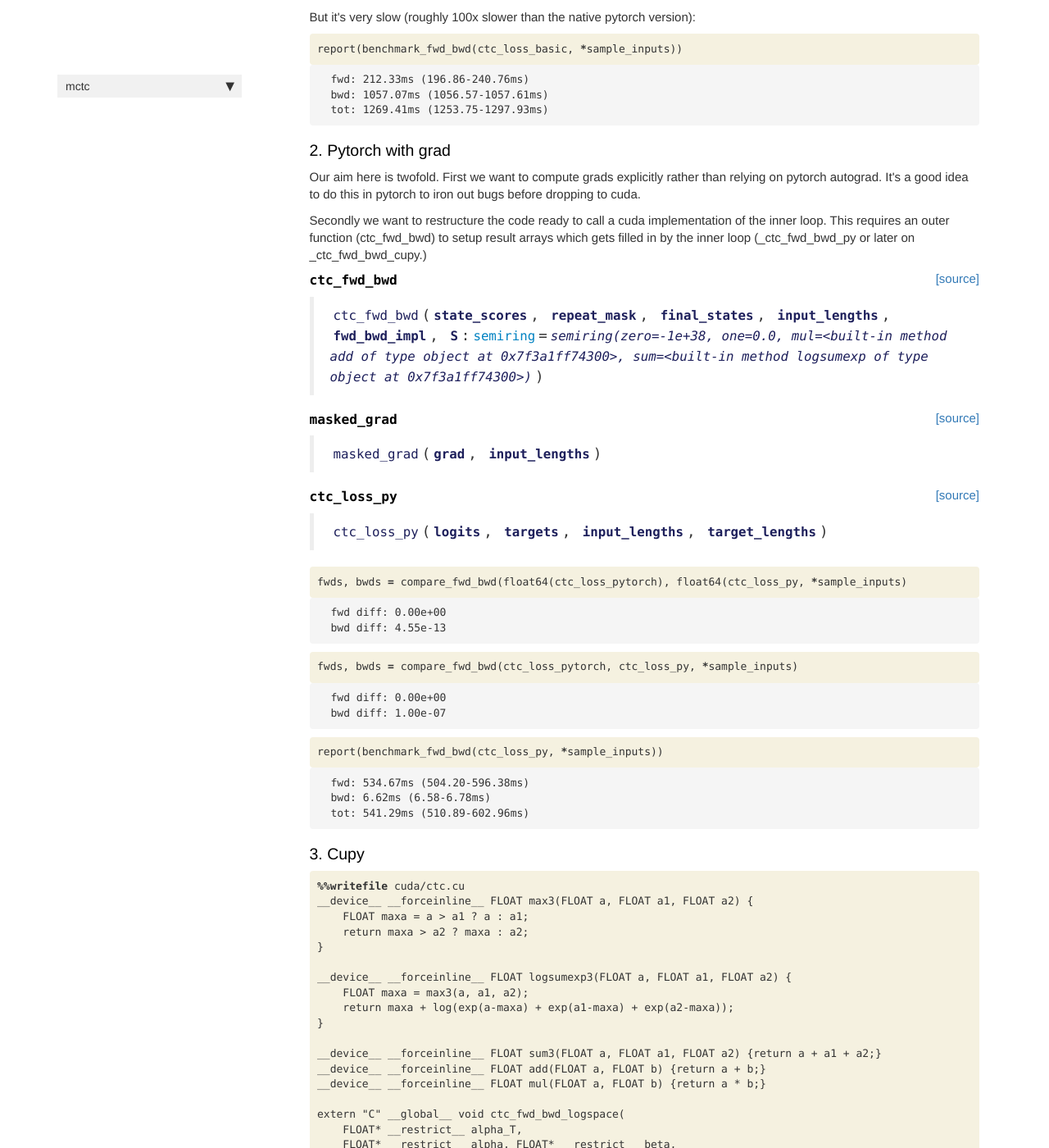
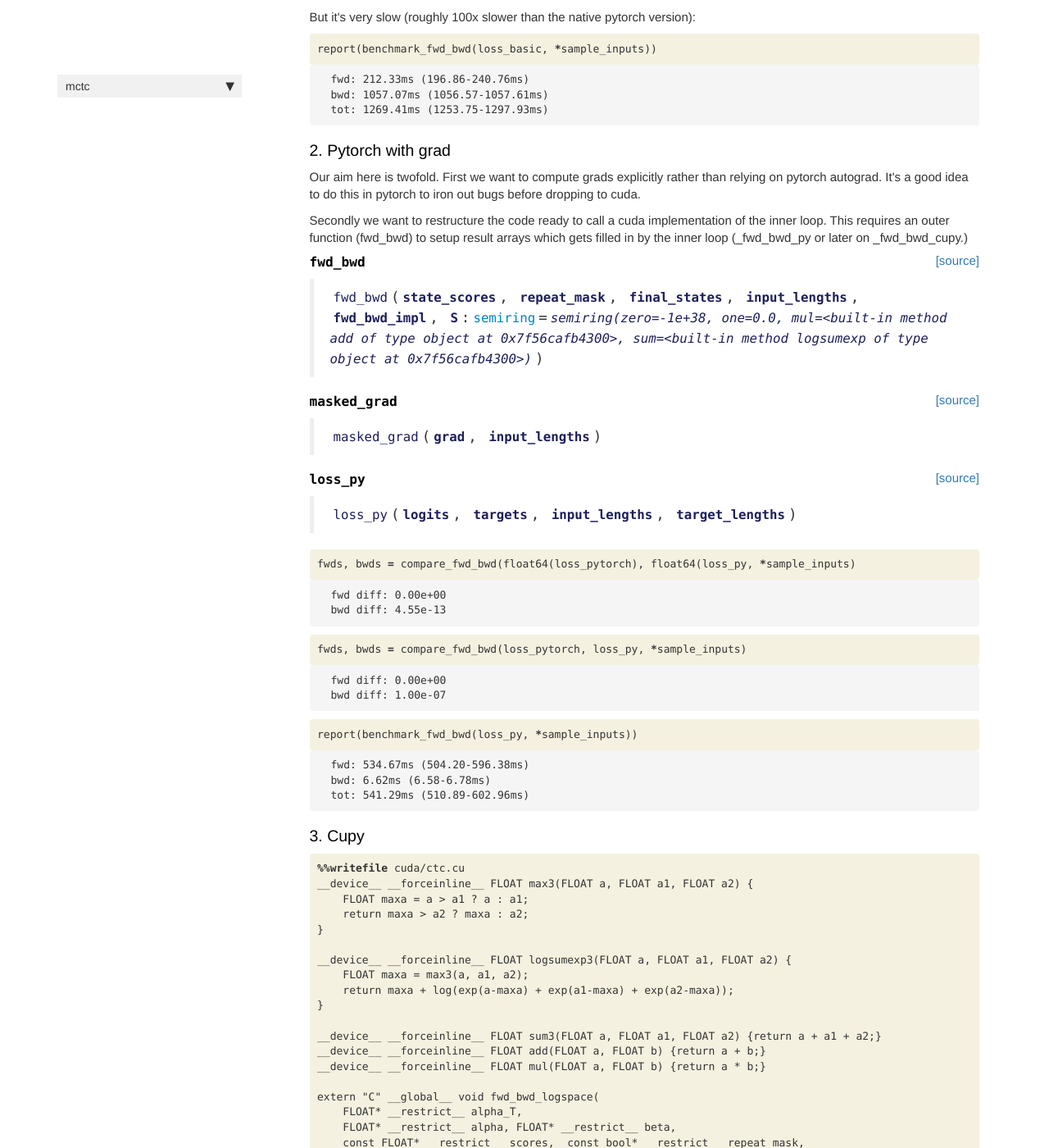
Before and after one commit to davidcpage/seqdist, a Jekyll site: the page built from docs/CTC_loss.html, in a window 1280 px wide and 1400 px high, scrolled down 3002 px. Shown: the whole window at 82% size. Built offline with Jekyll 4.4.1, drawn with Linux system fonts in a browser that asks for light colours; nearby versions of some CDN libraries; comment, search, counter and statistics services are not loaded; some of the changed text lies outside the part shown.

```diff
--- a/docs/CTC_loss.html
+++ b/docs/CTC_loss.html
@@ -215,7 +215,7 @@ cudnn:  6.0089
 
 
 <div class="output_markdown rendered_html output_subarea ">
-<h4 id="ctc_loss_pytorch" class="doc_header"><code>ctc_loss_pytorch</code><a href="https://github.com/davidcpage/mctc/tree/master/mctc/ctc.py#L33" class="source_link" style="float:right">[source]</a></h4><blockquote><p><code>ctc_loss_pytorch</code>(<strong><code>logits</code></strong>, <strong><code>targets</code></strong>, <strong><code>input_lengths</code></strong>, <strong><code>target_lengths</code></strong>, <strong><code>blank</code></strong>=<em><code>0</code></em>, <strong><code>reduction</code></strong>=<em><code>'mean'</code></em>, <strong><code>zero_infinity</code></strong>=<em><code>False</code></em>)</p>
+<h4 id="loss_pytorch" class="doc_header"><code>loss_pytorch</code><a href="https://github.com/davidcpage/mctc/tree/master/mctc/ctc.py#L33" class="source_link" style="float:right">[source]</a></h4><blockquote><p><code>loss_pytorch</code>(<strong><code>logits</code></strong>, <strong><code>targets</code></strong>, <strong><code>input_lengths</code></strong>, <strong><code>target_lengths</code></strong>, <strong><code>blank</code></strong>=<em><code>0</code></em>, <strong><code>reduction</code></strong>=<em><code>'mean'</code></em>, <strong><code>zero_infinity</code></strong>=<em><code>False</code></em>)</p>
 </blockquote>
 
 </div>
@@ -236,7 +236,7 @@ cudnn:  6.0089
 <div class="inner_cell">
     <div class="input_area">
 <div class=" highlight hl-ipython3"><pre><span></span><span class="n">sample_inputs</span> <span class="o">=</span> <span class="n">logits</span><span class="p">,</span> <span class="n">targets</span><span class="p">,</span> <span class="n">input_lengths</span><span class="p">,</span> <span class="n">target_lengths</span> <span class="o">=</span> <span class="n">generate_sample_inputs</span><span class="p">(</span><span class="n">T_min</span><span class="o">=</span><span class="mi">450</span><span class="p">,</span> <span class="n">T_max</span><span class="o">=</span><span class="mi">500</span><span class="p">,</span> <span class="n">N</span><span class="o">=</span><span class="mi">128</span><span class="p">,</span> <span class="n">C</span><span class="o">=</span><span class="mi">20</span><span class="p">,</span> <span class="n">L_min</span><span class="o">=</span><span class="mi">80</span><span class="p">,</span> <span class="n">L_max</span><span class="o">=</span><span class="mi">100</span><span class="p">)</span>
-<span class="n">ctc_loss_pytorch</span><span class="p">(</span><span class="o">*</span><span class="n">sample_inputs</span><span class="p">)</span><span class="o">.</span><span class="n">item</span><span class="p">()</span>
+<span class="n">loss_pytorch</span><span class="p">(</span><span class="o">*</span><span class="n">sample_inputs</span><span class="p">)</span><span class="o">.</span><span class="n">item</span><span class="p">()</span>
 </pre></div>
 
     </div>
@@ -269,7 +269,7 @@ cudnn:  6.0089
 
 <div class="inner_cell">
     <div class="input_area">
-<div class=" highlight hl-ipython3"><pre><span></span><span class="n">report</span><span class="p">(</span><span class="n">benchmark_fwd_bwd</span><span class="p">(</span><span class="n">ctc_loss_pytorch</span><span class="p">,</span> <span class="o">*</span><span class="n">sample_inputs</span><span class="p">))</span>
+<div class=" highlight hl-ipython3"><pre><span></span><span class="n">report</span><span class="p">(</span><span class="n">benchmark_fwd_bwd</span><span class="p">(</span><span class="n">loss_pytorch</span><span class="p">,</span> <span class="o">*</span><span class="n">sample_inputs</span><span class="p">))</span>
 </pre></div>
 
     </div>
@@ -380,7 +380,7 @@ tot: 14.50ms (13.15-15.57ms)
 
 
 <div class="output_markdown rendered_html output_subarea ">
-<h4 id="ctc_loss_basic" class="doc_header"><code>ctc_loss_basic</code><a href="https://github.com/davidcpage/mctc/tree/master/mctc/ctc.py#L66" class="source_link" style="float:right">[source]</a></h4><blockquote><p><code>ctc_loss_basic</code>(<strong><code>logits</code></strong>, <strong><code>targets</code></strong>, <strong><code>input_lengths</code></strong>, <strong><code>target_lengths</code></strong>)</p>
+<h4 id="loss_basic" class="doc_header"><code>loss_basic</code><a href="https://github.com/davidcpage/mctc/tree/master/mctc/ctc.py#L66" class="source_link" style="float:right">[source]</a></h4><blockquote><p><code>loss_basic</code>(<strong><code>logits</code></strong>, <strong><code>targets</code></strong>, <strong><code>input_lengths</code></strong>, <strong><code>target_lengths</code></strong>)</p>
 </blockquote>
 
 </div>
@@ -407,7 +407,7 @@ tot: 14.50ms (13.15-15.57ms)
 
 <div class="inner_cell">
     <div class="input_area">
-<div class=" highlight hl-ipython3"><pre><span></span><span class="n">compare_fwd_bwd</span><span class="p">(</span><span class="n">float64</span><span class="p">(</span><span class="n">ctc_loss_pytorch</span><span class="p">),</span> <span class="n">float64</span><span class="p">(</span><span class="n">ctc_loss_basic</span><span class="p">),</span> <span class="o">*</span><span class="n">sample_inputs</span><span class="p">);</span>
+<div class=" highlight hl-ipython3"><pre><span></span><span class="n">compare_fwd_bwd</span><span class="p">(</span><span class="n">float64</span><span class="p">(</span><span class="n">loss_pytorch</span><span class="p">),</span> <span class="n">float64</span><span class="p">(</span><span class="n">loss_basic</span><span class="p">),</span> <span class="o">*</span><span class="n">sample_inputs</span><span class="p">);</span>
 </pre></div>
 
     </div>
@@ -439,7 +439,7 @@ bwd diff: 4.55e-13
 
 <div class="inner_cell">
     <div class="input_area">
-<div class=" highlight hl-ipython3"><pre><span></span><span class="n">compare_fwd_bwd</span><span class="p">(</span><span class="n">ctc_loss_pytorch</span><span class="p">,</span> <span class="n">ctc_loss_basic</span><span class="p">,</span> <span class="o">*</span><span class="n">sample_inputs</span><span class="p">);</span>
+<div class=" highlight hl-ipython3"><pre><span></span><span class="n">compare_fwd_bwd</span><span class="p">(</span><span class="n">loss_pytorch</span><span class="p">,</span> <span class="n">loss_basic</span><span class="p">,</span> <span class="o">*</span><span class="n">sample_inputs</span><span class="p">);</span>
 </pre></div>
 
     </div>
@@ -478,7 +478,7 @@ bwd diff: 1.10e-07
 
 <div class="inner_cell">
     <div class="input_area">
-<div class=" highlight hl-ipython3"><pre><span></span><span class="n">report</span><span class="p">(</span><span class="n">benchmark_fwd_bwd</span><span class="p">(</span><span class="n">ctc_loss_basic</span><span class="p">,</span> <span class="o">*</span><span class="n">sample_inputs</span><span class="p">))</span>
+<div class=" highlight hl-ipython3"><pre><span></span><span class="n">report</span><span class="p">(</span><span class="n">benchmark_fwd_bwd</span><span class="p">(</span><span class="n">loss_basic</span><span class="p">,</span> <span class="o">*</span><span class="n">sample_inputs</span><span class="p">))</span>
 </pre></div>
 
     </div>
@@ -513,7 +513,7 @@ tot: 1269.41ms (1253.75-1297.93ms)
 <div class="cell border-box-sizing text_cell rendered"><div class="inner_cell">
 <div class="text_cell_render border-box-sizing rendered_html">
 <p>Our aim here is twofold. First we want to compute grads explicitly rather than relying on pytorch autograd. It's a good idea to do this in pytorch to iron out bugs before dropping to cuda.</p>
-<p>Secondly we want to restructure the code ready to call a cuda implementation of the inner loop. This requires an outer function (ctc_fwd_bwd) to setup result arrays which gets filled in by the inner loop (_ctc_fwd_bwd_py or later on _ctc_fwd_bwd_cupy.)</p>
+<p>Secondly we want to restructure the code ready to call a cuda implementation of the inner loop. This requires an outer function (fwd_bwd) to setup result arrays which gets filled in by the inner loop (_fwd_bwd_py or later on _fwd_bwd_cupy.)</p>
 
 </div>
 </div>
@@ -536,7 +536,7 @@ tot: 1269.41ms (1253.75-1297.93ms)
 
 
 <div class="output_markdown rendered_html output_subarea ">
-<h4 id="ctc_fwd_bwd" class="doc_header"><code>ctc_fwd_bwd</code><a href="https://github.com/davidcpage/mctc/tree/master/mctc/ctc.py#L72" class="source_link" style="float:right">[source]</a></h4><blockquote><p><code>ctc_fwd_bwd</code>(<strong><code>state_scores</code></strong>, <strong><code>repeat_mask</code></strong>, <strong><code>final_states</code></strong>, <strong><code>input_lengths</code></strong>, <strong><code>fwd_bwd_impl</code></strong>, <strong><code>S</code></strong>:<a href="/mctc/CTC_loss#semiring"><code>semiring</code></a>=<em><code>semiring(zero=-1e+38, one=0.0, mul=&lt;built-in method add of type object at 0x7f3a1ff74300&gt;, sum=&lt;built-in method logsumexp of type object at 0x7f3a1ff74300&gt;)</code></em>)</p>
+<h4 id="fwd_bwd" class="doc_header"><code>fwd_bwd</code><a href="https://github.com/davidcpage/mctc/tree/master/mctc/ctc.py#L72" class="source_link" style="float:right">[source]</a></h4><blockquote><p><code>fwd_bwd</code>(<strong><code>state_scores</code></strong>, <strong><code>repeat_mask</code></strong>, <strong><code>final_states</code></strong>, <strong><code>input_lengths</code></strong>, <strong><code>fwd_bwd_impl</code></strong>, <strong><code>S</code></strong>:<a href="/mctc/CTC_loss#semiring"><code>semiring</code></a>=<em><code>semiring(zero=-1e+38, one=0.0, mul=&lt;built-in method add of type object at 0x7f56cafb4300&gt;, sum=&lt;built-in method logsumexp of type object at 0x7f56cafb4300&gt;)</code></em>)</p>
 </blockquote>
 
 </div>
@@ -584,7 +584,7 @@ tot: 1269.41ms (1253.75-1297.93ms)
 
 
 <div class="output_markdown rendered_html output_subarea ">
-<h4 id="ctc_loss_py" class="doc_header"><code>ctc_loss_py</code><a href="https://github.com/davidcpage/mctc/tree/master/mctc/ctc.py#L116" class="source_link" style="float:right">[source]</a></h4><blockquote><p><code>ctc_loss_py</code>(<strong><code>logits</code></strong>, <strong><code>targets</code></strong>, <strong><code>input_lengths</code></strong>, <strong><code>target_lengths</code></strong>)</p>
+<h4 id="loss_py" class="doc_header"><code>loss_py</code><a href="https://github.com/davidcpage/mctc/tree/master/mctc/ctc.py#L116" class="source_link" style="float:right">[source]</a></h4><blockquote><p><code>loss_py</code>(<strong><code>logits</code></strong>, <strong><code>targets</code></strong>, <strong><code>input_lengths</code></strong>, <strong><code>target_lengths</code></strong>)</p>
 </blockquote>
 
 </div>
@@ -604,7 +604,7 @@ tot: 1269.41ms (1253.75-1297.93ms)
 
 <div class="inner_cell">
     <div class="input_area">
-<div class=" highlight hl-ipython3"><pre><span></span><span class="n">fwds</span><span class="p">,</span> <span class="n">bwds</span> <span class="o">=</span> <span class="n">compare_fwd_bwd</span><span class="p">(</span><span class="n">float64</span><span class="p">(</span><span class="n">ctc_loss_pytorch</span><span class="p">),</span> <span class="n">float64</span><span class="p">(</span><span class="n">ctc_loss_py</span><span class="p">,</span> <span class="o">*</span><span class="n">sample_inputs</span><span class="p">)</span>
+<div class=" highlight hl-ipython3"><pre><span></span><span class="n">fwds</span><span class="p">,</span> <span class="n">bwds</span> <span class="o">=</span> <span class="n">compare_fwd_bwd</span><span class="p">(</span><span class="n">float64</span><span class="p">(</span><span class="n">loss_pytorch</span><span class="p">),</span> <span class="n">float64</span><span class="p">(</span><span class="n">loss_py</span><span class="p">,</span> <span class="o">*</span><span class="n">sample_inputs</span><span class="p">)</span>
 </pre></div>
 
     </div>
@@ -636,7 +636,7 @@ bwd diff: 4.55e-13
 
 <div class="inner_cell">
     <div class="input_area">
-<div class=" highlight hl-ipython3"><pre><span></span><span class="n">fwds</span><span class="p">,</span> <span class="n">bwds</span> <span class="o">=</span> <span class="n">compare_fwd_bwd</span><span class="p">(</span><span class="n">ctc_loss_pytorch</span><span class="p">,</span> <span class="n">ctc_loss_py</span><span class="p">,</span> <span class="o">*</span><span class="n">sample_inputs</span><span class="p">)</span>
+<div class=" highlight hl-ipython3"><pre><span></span><span class="n">fwds</span><span class="p">,</span> <span class="n">bwds</span> <span class="o">=</span> <span class="n">compare_fwd_bwd</span><span class="p">(</span><span class="n">loss_pytorch</span><span class="p">,</span> <span class="n">loss_py</span><span class="p">,</span> <span class="o">*</span><span class="n">sample_inputs</span><span class="p">)</span>
 </pre></div>
 
     </div>
@@ -668,7 +668,7 @@ bwd diff: 1.00e-07
 
 <div class="inner_cell">
     <div class="input_area">
-<div class=" highlight hl-ipython3"><pre><span></span><span class="n">report</span><span class="p">(</span><span class="n">benchmark_fwd_bwd</span><span class="p">(</span><span class="n">ctc_loss_py</span><span class="p">,</span> <span class="o">*</span><span class="n">sample_inputs</span><span class="p">))</span>
+<div class=" highlight hl-ipython3"><pre><span></span><span class="n">report</span><span class="p">(</span><span class="n">benchmark_fwd_bwd</span><span class="p">(</span><span class="n">loss_py</span><span class="p">,</span> <span class="o">*</span><span class="n">sample_inputs</span><span class="p">))</span>
 </pre></div>
 
     </div>
@@ -722,7 +722,7 @@ __device__ __forceinline__ FLOAT sum3(FLOAT a, FLOAT a1, FLOAT a2) {return a + a
 __device__ __forceinline__ FLOAT add(FLOAT a, FLOAT b) {return a + b;}
 __device__ __forceinline__ FLOAT mul(FLOAT a, FLOAT b) {return a * b;}
 
-extern &quot;C&quot; __global__ void ctc_fwd_bwd_logspace(
+extern &quot;C&quot; __global__ void fwd_bwd_logspace(
     FLOAT* __restrict__ alpha_T,
     FLOAT* __restrict__ alpha, FLOAT* __restrict__ beta,
     const FLOAT* __restrict__ scores,  const bool* __restrict__ repeat_mask,
@@ -800,7 +800,7 @@ extern &quot;C&quot; __global__ void ctc_fwd_bwd_logspace(
 
 
 <div class="output_markdown rendered_html output_subarea ">
-<h4 id="ctc_loss_cupy" class="doc_header"><code>ctc_loss_cupy</code><a href="https://github.com/davidcpage/mctc/tree/master/mctc/ctc.py#L135" class="source_link" style="float:right">[source]</a></h4><blockquote><p><code>ctc_loss_cupy</code>(<strong><code>logits</code></strong>, <strong><code>targets</code></strong>, <strong><code>input_lengths</code></strong>, <strong><code>target_lengths</code></strong>)</p>
+<h4 id="loss_cupy" class="doc_header"><code>loss_cupy</code><a href="https://github.com/davidcpage/mctc/tree/master/mctc/ctc.py#L135" class="source_link" style="float:right">[source]</a></h4><blockquote><p><code>loss_cupy</code>(<strong><code>logits</code></strong>, <strong><code>targets</code></strong>, <strong><code>input_lengths</code></strong>, <strong><code>target_lengths</code></strong>)</p>
 </blockquote>
 
 </div>
@@ -820,7 +820,7 @@ extern &quot;C&quot; __global__ void ctc_fwd_bwd_logspace(
 
 <div class="inner_cell">
     <div class="input_area">
-<div class=" highlight hl-ipython3"><pre><span></span><span class="n">fwds</span><span class="p">,</span> <span class="n">bwds</span> <span class="o">=</span> <span class="n">compare_fwd_bwd</span><span class="p">(</span><span class="n">float64</span><span class="p">(</span><span class="n">ctc_loss_pytorch</span><span class="p">),</span> <span class="n">float64</span><span class="p">(</span><span class="n">ctc_loss_cupy</span><span class="p">),</span> <span class="o">*</span><span class="n">sample_inputs</span><span class="p">)</span>
+<div class=" highlight hl-ipython3"><pre><span></span><span class="n">fwds</span><span class="p">,</span> <span class="n">bwds</span> <span class="o">=</span> <span class="n">compare_fwd_bwd</span><span class="p">(</span><span class="n">float64</span><span class="p">(</span><span class="n">loss_pytorch</span><span class="p">),</span> <span class="n">float64</span><span class="p">(</span><span class="n">loss_cupy</span><span class="p">),</span> <span class="o">*</span><span class="n">sample_inputs</span><span class="p">)</span>
 </pre></div>
 
     </div>
@@ -852,7 +852,7 @@ bwd diff: 4.55e-13
 
 <div class="inner_cell">
     <div class="input_area">
-<div class=" highlight hl-ipython3"><pre><span></span><span class="n">fwds</span><span class="p">,</span> <span class="n">bwds</span> <span class="o">=</span> <span class="n">compare_fwd_bwd</span><span class="p">(</span><span class="n">ctc_loss_pytorch</span><span class="p">,</span> <span class="n">ctc_loss_cupy</span><span class="p">,</span> <span class="o">*</span><span class="n">sample_inputs</span><span class="p">)</span>
+<div class=" highlight hl-ipython3"><pre><span></span><span class="n">fwds</span><span class="p">,</span> <span class="n">bwds</span> <span class="o">=</span> <span class="n">compare_fwd_bwd</span><span class="p">(</span><span class="n">loss_pytorch</span><span class="p">,</span> <span class="n">loss_cupy</span><span class="p">,</span> <span class="o">*</span><span class="n">sample_inputs</span><span class="p">)</span>
 </pre></div>
 
     </div>
@@ -884,7 +884,7 @@ bwd diff: 1.00e-07
 
 <div class="inner_cell">
     <div class="input_area">
-<div class=" highlight hl-ipython3"><pre><span></span><span class="n">report</span><span class="p">(</span><span class="n">benchmark_fwd_bwd</span><span class="p">(</span><span class="n">ctc_loss_cupy</span><span class="p">,</span> <span class="o">*</span><span class="n">sample_inputs</span><span class="p">,</span> <span class="n">nloops</span><span class="o">=</span><span class="mi">100</span><span class="p">))</span>
+<div class=" highlight hl-ipython3"><pre><span></span><span class="n">report</span><span class="p">(</span><span class="n">benchmark_fwd_bwd</span><span class="p">(</span><span class="n">loss_cupy</span><span class="p">,</span> <span class="o">*</span><span class="n">sample_inputs</span><span class="p">,</span> <span class="n">nloops</span><span class="o">=</span><span class="mi">100</span><span class="p">))</span>
 </pre></div>
 
     </div>
@@ -1075,7 +1075,7 @@ tot: 11.69ms (10.78-14.93ms)
 
 
 <div class="output_markdown rendered_html output_subarea ">
-<h4 id="ctc_loss_direct_cupy" class="doc_header"><code>ctc_loss_direct_cupy</code><a href="https://github.com/davidcpage/mctc/tree/master/mctc/ctc.py#L189" class="source_link" style="float:right">[source]</a></h4><blockquote><p><code>ctc_loss_direct_cupy</code>(<strong><code>logits</code></strong>, <strong><code>targets</code></strong>, <strong><code>input_lengths</code></strong>, <strong><code>target_lengths</code></strong>)</p>
+<h4 id="loss_direct_cupy" class="doc_header"><code>loss_direct_cupy</code><a href="https://github.com/davidcpage/mctc/tree/master/mctc/ctc.py#L189" class="source_link" style="float:right">[source]</a></h4><blockquote><p><code>loss_direct_cupy</code>(<strong><code>logits</code></strong>, <strong><code>targets</code></strong>, <strong><code>input_lengths</code></strong>, <strong><code>target_lengths</code></strong>)</p>
 </blockquote>
 
 </div>
@@ -1103,7 +1103,7 @@ tot: 11.69ms (10.78-14.93ms)
 <div class="inner_cell">
     <div class="input_area">
 <div class=" highlight hl-ipython3"><pre><span></span><span class="n">logits</span><span class="p">,</span> <span class="n">targets</span><span class="p">,</span> <span class="n">input_lengths</span><span class="p">,</span> <span class="n">target_lengths</span> <span class="o">=</span> <span class="n">generate_sample_inputs</span><span class="p">(</span><span class="n">T_min</span><span class="o">=</span><span class="mi">25</span><span class="p">,</span> <span class="n">T_max</span><span class="o">=</span><span class="mi">30</span><span class="p">,</span> <span class="n">N</span><span class="o">=</span><span class="mi">32</span><span class="p">,</span> <span class="n">C</span><span class="o">=</span><span class="mi">20</span><span class="p">,</span> <span class="n">L_min</span><span class="o">=</span><span class="mi">10</span><span class="p">,</span> <span class="n">L_max</span><span class="o">=</span><span class="mi">12</span><span class="p">)</span>
-<span class="n">fwds</span><span class="p">,</span> <span class="n">bwds</span> <span class="o">=</span> <span class="n">compare_fwd_bwd</span><span class="p">(</span><span class="n">float64</span><span class="p">(</span><span class="n">ctc_loss_pytorch</span><span class="p">),</span> <span class="n">float64</span><span class="p">(</span><span class="n">ctc_loss_direct_cupy</span><span class="p">),</span> <span class="n">logits</span><span class="p">,</span> <span class="n">targets</span><span class="p">,</span> <span class="n">input_lengths</span><span class="p">,</span> <span class="n">target_lengths</span><span class="p">)</span>
+<span class="n">fwds</span><span class="p">,</span> <span class="n">bwds</span> <span class="o">=</span> <span class="n">compare_fwd_bwd</span><span class="p">(</span><span class="n">float64</span><span class="p">(</span><span class="n">loss_pytorch</span><span class="p">),</span> <span class="n">float64</span><span class="p">(</span><span class="n">loss_direct_cupy</span><span class="p">),</span> <span class="n">logits</span><span class="p">,</span> <span class="n">targets</span><span class="p">,</span> <span class="n">input_lengths</span><span class="p">,</span> <span class="n">target_lengths</span><span class="p">)</span>
 </pre></div>
 
     </div>
```
Also changed, not shown: docs/index.html (+7 -7 lines), mctc/_nbdev.py (+6 -6 lines), mctc/ctc.py (+29 -29 lines), README.md, 2 other files.
